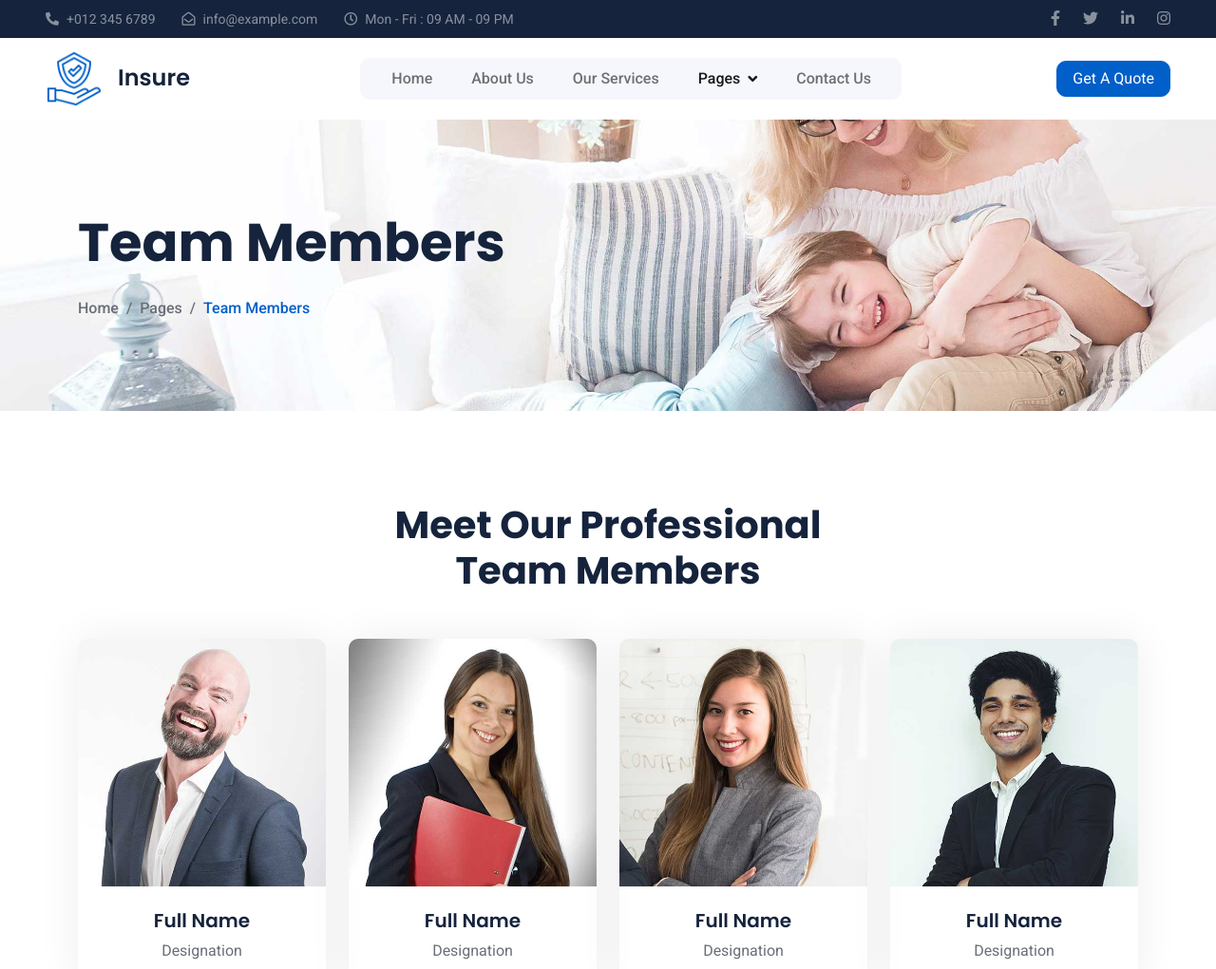
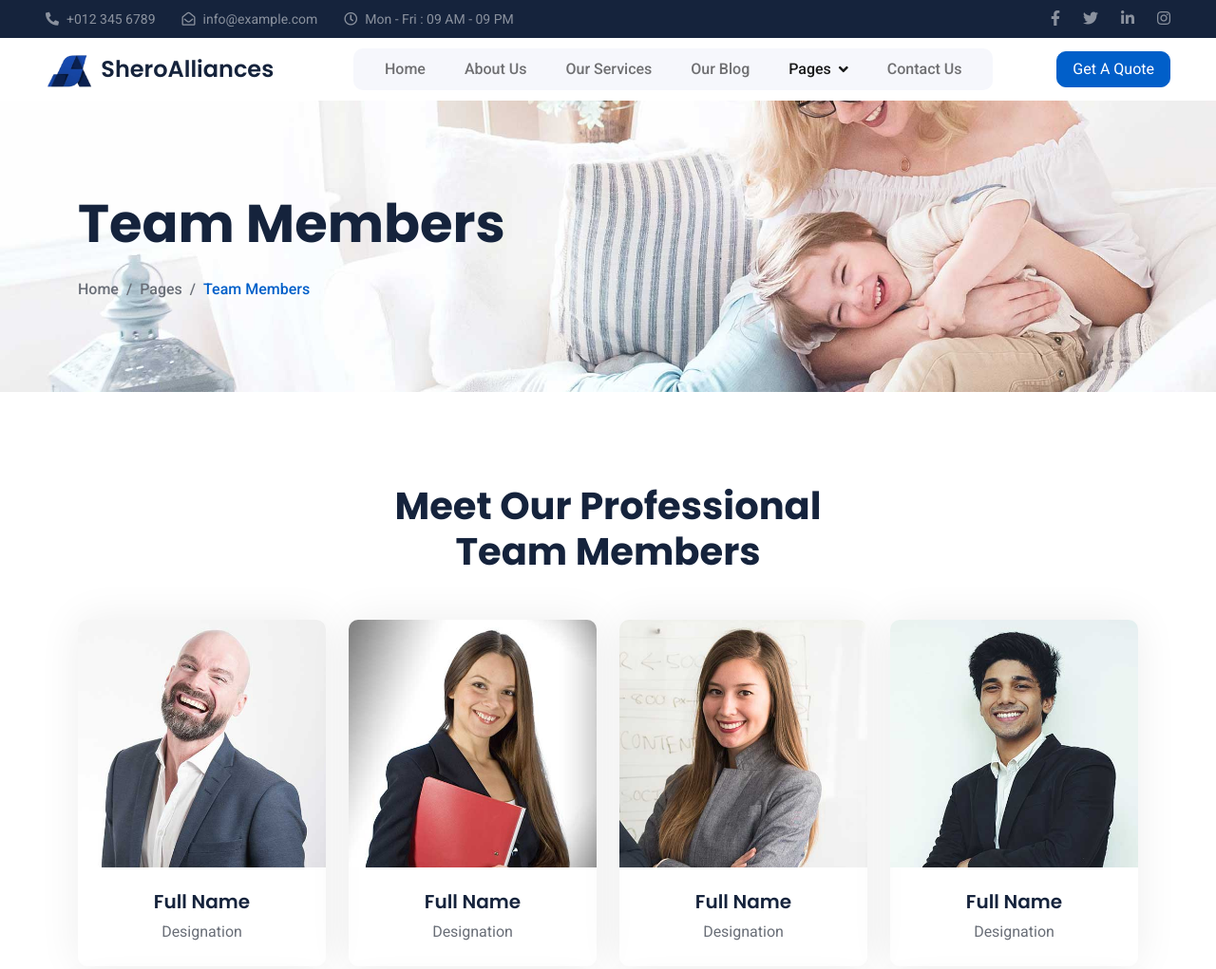
Before and after one commit to AlwinAntonyThekkeveetile/Insure-Graycodder, a website with bundled scripts: page team.html in a window 1280 px wide. Shown: the top 1021 px of the page at 95% size. Built offline with nearby package versions, Linux system fonts and the light colour scheme.

Commit message:
Added Blog section to all file

```diff
--- a/team.html
+++ b/team.html
@@ -93,13 +93,8 @@
       class="navbar navbar-expand-lg bg-white navbar-light sticky-top px-4 px-lg-5"
     >
       <a href="index.html" class="navbar-brand d-flex align-items-center">
-        <h1 class="m-0">
-          <img
-            class="img-fluid me-3"
-            src="img/icon/icon-02-primary.png"
-            alt=""
-          />Insure
-        </h1>
+        <img class="img-fluid me-2" src="img/icon/Logo_icon.png" alt="" style="max-height: 40px;"/>
+      <h1 class="m-0 brand-text">SheroAlliances</h1>
       </a>
       <button
         type="button"
@@ -114,6 +109,7 @@
           <a href="index.html" class="nav-item nav-link">Home</a>
           <a href="about.html" class="nav-item nav-link">About Us</a>
           <a href="service.html" class="nav-item nav-link">Our Services</a>
+          <a href="blog.html" class="nav-item nav-link">Our Blog</a>
           <div class="nav-item dropdown">
             <a
               href="#"
```
Also changed, not shown: appointment.html (+1 -0 lines), feature.html (+1 -0 lines), testimonial.html (+1 -0 lines).
